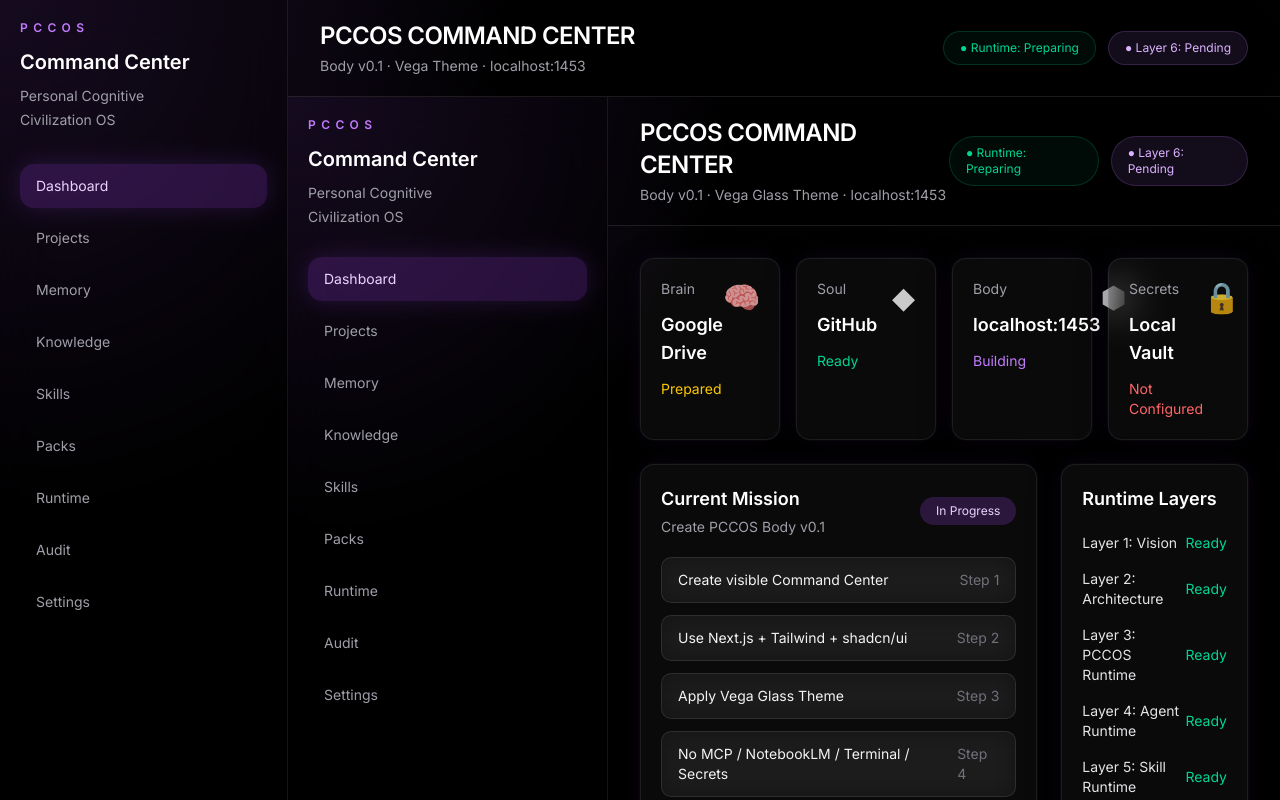
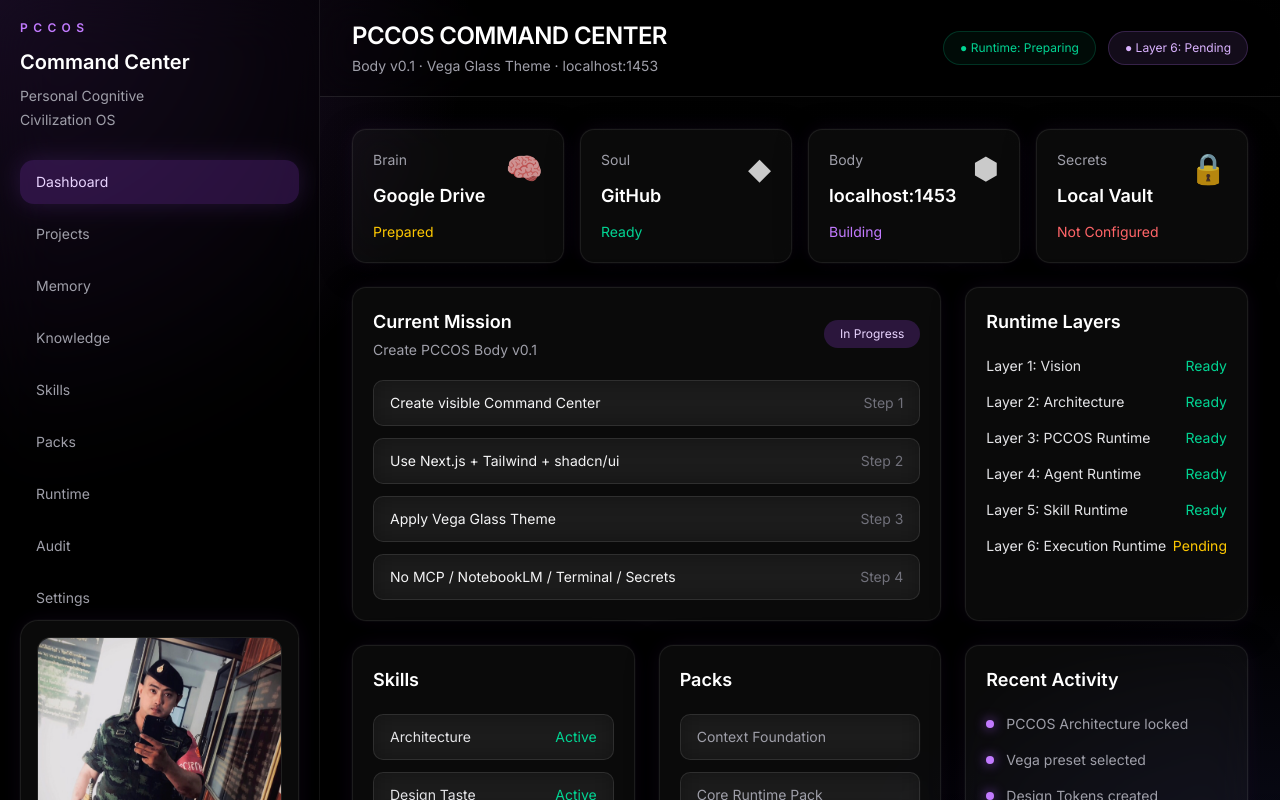
Before and after one commit to palaside/BRAINSTROM-IDE, a Next.js app in the folder pccos-body/: page / in a window 1280 px wide. Shown: the top 800 px of the page. Built offline with nearby package versions, Linux system fonts and the light colour scheme.

Commit message:
Fix layout duplicate sidebar

```diff
--- a/pccos-body/app/layout.tsx
+++ b/pccos-body/app/layout.tsx
@@ -28,18 +28,6 @@ export default function RootLayout({
 }: Readonly<{
   children: React.ReactNode;
 }>) {
-  const navItems = [
-    "Dashboard",
-    "Projects",
-    "Memory",
-    "Knowledge",
-    "Skills",
-    "Packs",
-    "Runtime",
-    "Audit",
-    "Settings",
-  ];
-
   return (
     <html lang="en" className="dark" suppressHydrationWarning>
       <body
@@ -50,74 +38,7 @@ export default function RootLayout({
           geistMono.variable
         )}
       >
-        <main className="flex min-h-screen overflow-hidden bg-background text-foreground bg-[radial-gradient(circle_at_top_left,rgba(168,85,247,0.24),transparent_28%),radial-gradient(circle_at_bottom_right,rgba(99,102,241,0.18),transparent_30%),linear-gradient(180deg,rgba(0,0,0,0.35),rgba(0,0,0,0.9))]">
-          <aside className="glass-sidebar flex w-72 flex-col p-5">
-            <div className="mb-8">
-              <div className="text-xs font-semibold uppercase tracking-[0.45em] text-purple-400">
-                PCCOS
-              </div>
-              <h1 className="mt-3 text-xl font-semibold text-white">
-                Command Center
-              </h1>
-              <p className="mt-2 text-sm leading-6 text-zinc-400">
-                Personal Cognitive
-                <br />
-                Civilization OS
-              </p>
-            </div>
-
-            <nav className="space-y-2">
-              {navItems.map((item) => (
-                <button
-                  key={item}
-                  className={`w-full rounded-xl px-4 py-3 text-left text-sm transition ${item === "Dashboard"
-                    ? "bg-purple-500/20 text-purple-200 shadow-[0_0_24px_rgba(168,85,247,0.18)]"
-                    : "text-zinc-400 hover:bg-white/[0.05] hover:text-white"
-                    }`}
-                >
-                  {item}
-                </button>
-              ))}
-            </nav>
-
-            <div className="glass-card mt-auto rounded-xl p-4">
-              <div className="text-sm font-semibold text-white">
-                PCCOS Body v0.1
-              </div>
-              <div className="mt-1 text-xs text-zinc-400">Vega Glass Theme</div>
-              <div className="mt-3 flex items-center gap-2 text-xs text-emerald-400">
-                <span className="h-2 w-2 rounded-full bg-emerald-400" />
-                localhost:1453
-              </div>
-            </div>
-          </aside>
-
-          <div className="flex flex-1 flex-col">
-            <header className="flex items-center justify-between border-b border-white/10 bg-black/25 px-8 py-5 backdrop-blur-xl">
-              <div>
-                <h2 className="text-2xl font-semibold tracking-tight text-white">
-                  PCCOS COMMAND CENTER
-                </h2>
-                <p className="mt-1 text-sm text-zinc-400">
-                  Body v0.1 · Vega Theme · localhost:1453
-                </p>
-              </div>
-
-              <div className="flex items-center gap-3">
-                <div className="rounded-full border border-emerald-400/20 bg-emerald-400/5 px-4 py-2 text-xs text-emerald-400">
-                  ● Runtime: Preparing
-                </div>
-                <div className="rounded-full border border-purple-400/20 bg-purple-400/10 px-4 py-2 text-xs text-purple-300">
-                  ● Layer 6: Pending
-                </div>
-              </div>
-            </header>
-
-            <div className="flex-1 overflow-y-auto">
-              {children}
-            </div>
-          </div>
-        </main>
+        {children}
       </body>
     </html>
   );
```
